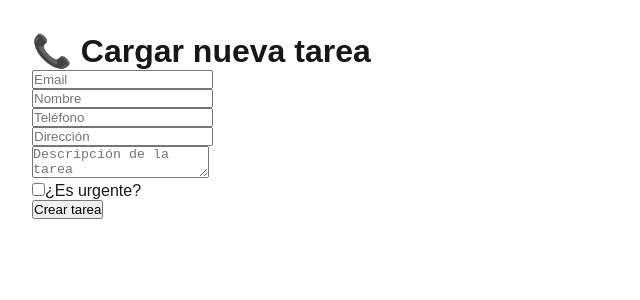
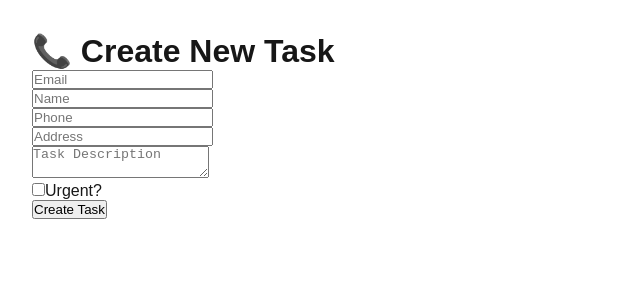
Before and after one commit to VisualTitus/task321, a Next.js app: page /new-task in a window 1280 px wide. Shown: the top 300 px of the page, without its empty margins (0-640 px from the left). Built offline with nearby package versions, Linux system fonts and the light colour scheme; no server answers.

Commit message:
Fix ESLint errors and add proper typings

```diff
--- a/pages/new-task.tsx
+++ b/pages/new-task.tsx
@@ -1,14 +1,25 @@
-import { useState } from "react";
-import { createClient } from "@supabase/supabase-js";
+import { useState, FormEvent, ChangeEvent } from "react";
+import { createClient, PostgrestError } from "@supabase/supabase-js";
 
-// Inicializar Supabase con variables de entorno
+// Initialize Supabase with environment variables
 const supabase = createClient(
   process.env.NEXT_PUBLIC_SUPABASE_URL!,
   process.env.NEXT_PUBLIC_SUPABASE_ANON_KEY!
 );
 
+type Client = { id: number };
+
+type FormState = {
+  email: string;
+  name: string;
+  phone: string;
+  address: string;
+  description: string;
+  urgent: boolean;
+};
+
 export default function NewTaskPage() {
-  const [form, setForm] = useState({
+  const [form, setForm] = useState<FormState>({
     email: "",
     name: "",
     phone: "",
@@ -16,10 +27,12 @@ export default function NewTaskPage() {
     description: "",
     urgent: false,
   });
-  const [loading, setLoading] = useState(false);
-  const [message, setMessage] = useState("");
+  const [loading, setLoading] = useState<boolean>(false);
+  const [message, setMessage] = useState<string>("");
 
-  const handleChange = (e: React.ChangeEvent<HTMLInputElement | HTMLTextAreaElement>) => {
+  const handleChange = (
+    e: ChangeEvent<HTMLInputElement | HTMLTextAreaElement>
+  ) => {
     const { name, value, type, checked } = e.target;
     setForm((prev) => ({
       ...prev,
@@ -27,50 +40,60 @@ export default function NewTaskPage() {
     }));
   };
 
-  const handleSubmit = async (e: React.FormEvent<HTMLFormElement>) => {
+  const handleSubmit = async (e: FormEvent<HTMLFormElement>) => {
     e.preventDefault();
     setLoading(true);
     setMessage("");
 
     try {
-      // Verificar si el cliente ya existe
-      const { data: existingClients, error: clientError } = await supabase
-        .from("clients")
-        .select("*")
+      // Check if client already exists by email
+      const {
+        data: existingClient,
+        error: existingClientError,
+      } = await supabase
+        .from<Client>("clients")
+        .select("id")
         .eq("email", form.email)
         .single();
 
-      let clientId;
+      if (existingClientError && !(existingClientError instanceof PostgrestError)) {
+        throw existingClientError;
+      }
 
-      if (existingClients) {
-        clientId = existingClients.id;
+      let clientId: number;
+      if (existingClient) {
+        clientId = existingClient.id;
       } else {
-        const { data: newClient, error: insertError } = await supabase
-          .from("clients")
+        const {
+          data: newClient,
+          error: insertError,
+        } = await supabase
+          .from<Client>("clients")
           .insert({
             name: form.name,
             email: form.email,
             phone: form.phone,
             address: form.address,
           })
-          .select()
+          .select("id")
           .single();
 
-        if (insertError || !newClient) throw insertError;
-        clientId = newClient.id;
+        if (insertError) throw insertError;
+        clientId = newClient!.id;
       }
 
-      // Insertar la nueva tarea
-      const { error: taskError } = await supabase.from("task_request").insert({
-        client_id: clientId,
-        description: form.description,
-        urgent: form.urgent,
-        status: "pending",
-      });
-
+      // Insert the new task request
+      const { error: taskError } = await supabase
+        .from("task_request")
+        .insert({
+          client_id: clientId,
+          description: form.description,
+          urgent: form.urgent,
+          status: "pending",
+        });
       if (taskError) throw taskError;
 
-      setMessage("✅ Tarea creada correctamente.");
+      setMessage("✅ Task created successfully.");
       setForm({
         email: "",
         name: "",
@@ -79,9 +102,10 @@ export default function NewTaskPage() {
         description: "",
         urgent: false,
       });
-    } catch (error: any) {
-      console.error("Error:", error.message || error);
-      setMessage("❌ Hubo un error al crear la tarea.");
+    } catch (err) {
+      const errorMsg = err instanceof Error ? err.message : String(err);
+      console.error("Error creating task:", errorMsg);
+      setMessage("❌ There was an error creating the task.");
     } finally {
       setLoading(false);
     }
@@ -89,19 +113,60 @@ export default function NewTaskPage() {
 
   return (
     <div style={{ padding: "2rem", fontFamily: "sans-serif" }}>
-      <h1>📞 Cargar nueva tarea</h1>
+      <h1>📞 Create New Task</h1>
       <form onSubmit={handleSubmit}>
-        <input name="email" placeholder="Email" value={form.email} onChange={handleChange} required /><br />
-        <input name="name" placeholder="Nombre" value={form.name} onChange={handleChange} required /><br />
-        <input name="phone" placeholder="Teléfono" value={form.phone} onChange={handleChange} required /><br />
-        <input name="address" placeholder="Dirección" value={form.address} onChange={handleChange} required /><br />
-        <textarea name="description" placeholder="Descripción de la tarea" value={form.description} onChange={handleChange} required /><br />
+        <input
+          name="email"
+          placeholder="Email"
+          value={form.email}
+          onChange={handleChange}
+          required
+        />
+        <br />
+        <input
+          name="name"
+          placeholder="Name"
+          value={form.name}
+          onChange={handleChange}
+          required
+        />
+        <br />
+        <input
+          name="phone"
+          placeholder="Phone"
+          value={form.phone}
+          onChange={handleChange}
+          required
+        />
+        <br />
+        <input
+          name="address"
+          placeholder="Address"
+          value={form.address}
+          onChange={handleChange}
+          required
+        />
+        <br />
+        <textarea
+          name="description"
+          placeholder="Task Description"
+          value={form.description}
+          onChange={handleChange}
+          required
+        />
+        <br />
         <label>
-          <input type="checkbox" name="urgent" checked={form.urgent} onChange={handleChange} />
-          ¿Es urgente?
-        </label><br />
+          <input
+            type="checkbox"
+            name="urgent"
+            checked={form.urgent}
+            onChange={handleChange}
+          />
+          Urgent?
+        </label>
+        <br />
         <button type="submit" disabled={loading}>
-          {loading ? "Cargando..." : "Crear tarea"}
+          {loading ? "Submitting..." : "Create Task"}
         </button>
       </form>
       {message && <p>{message}</p>}
```
